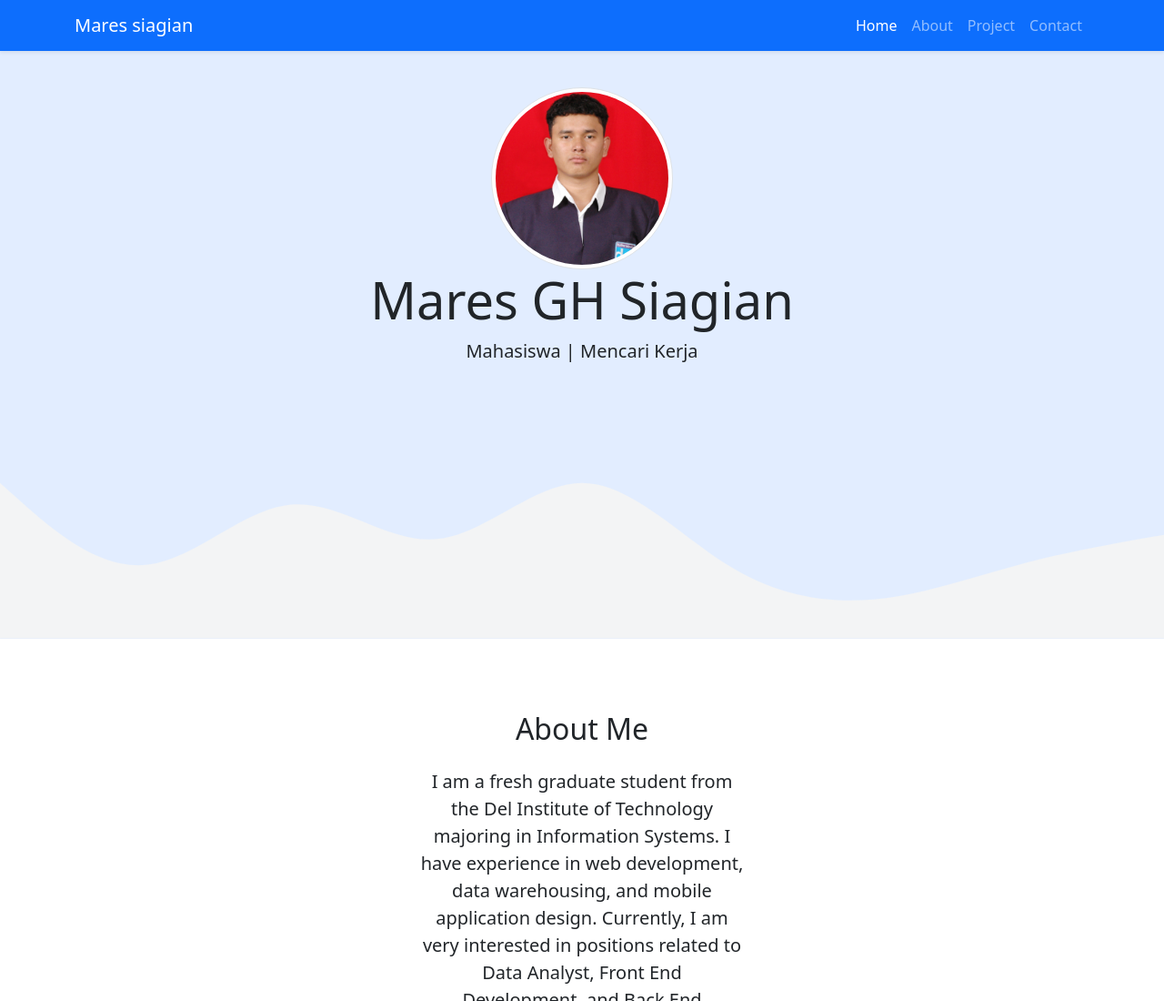
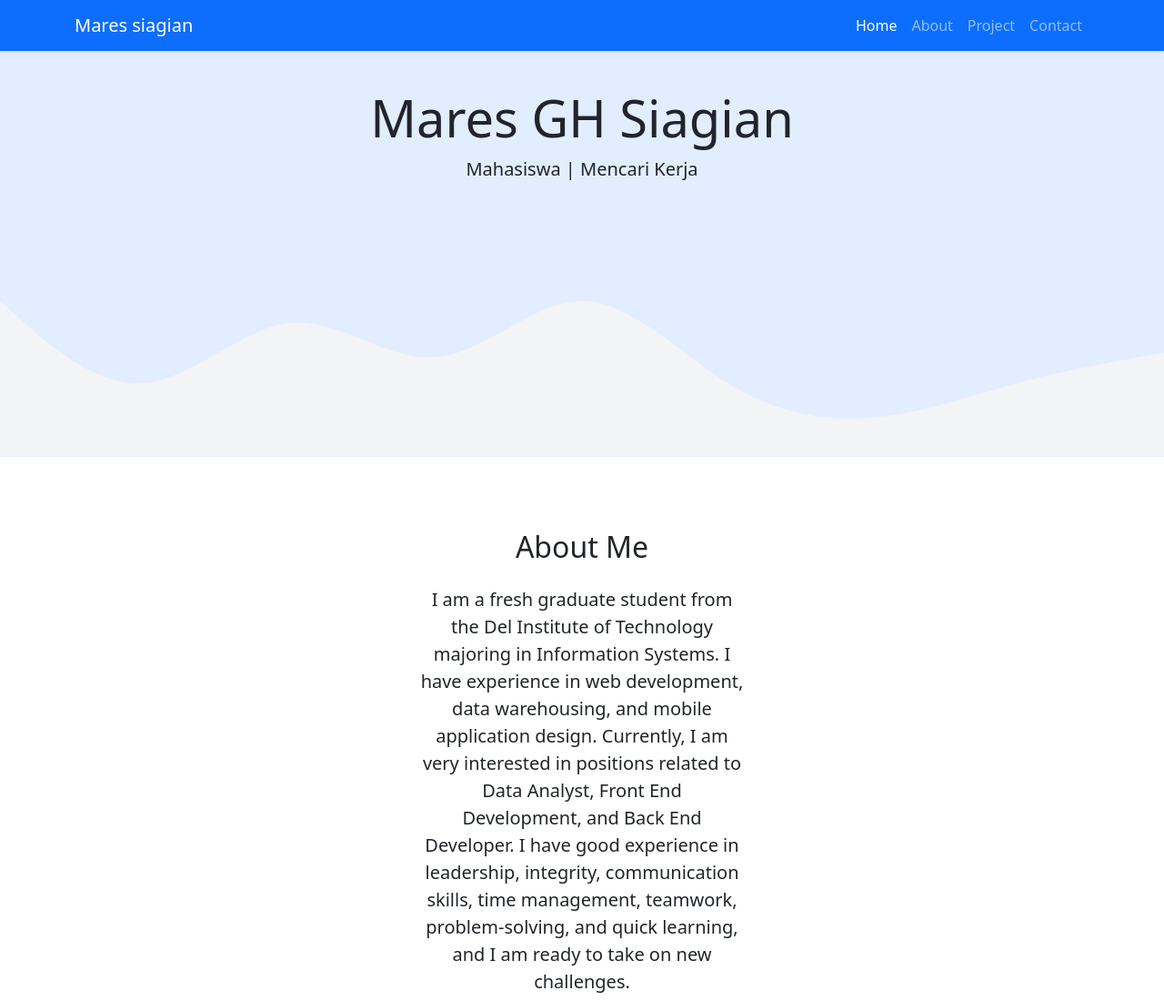
Before and after one commit to MaresGHSiagian/MaresGHSiagian.github.io, a plain HTML site: page index.html in a window 1280 px wide. Shown: the top 1100 px of the page at 91% size. Drawn offline with nearby package versions, Linux system fonts and the light colour scheme.

Commit message:
menghapus img

```diff
--- a/index.html
+++ b/index.html
@@ -42,7 +42,7 @@
     <!-- Ahkir nvbar -->
     <!-- jumbotron -->
     <div class="jumbotron text-center">
-      <img src="img/Mares.JPG" alt="Mares Siagian" width="200" class="rounded-circle img-thumbnail" />
+      <!-- <img src="img/Mares.JPG" alt="Mares Siagian" width="200" class="rounded-circle img-thumbnail" /> -->
       <h1 class="display-4">Mares GH Siagian</h1>
       <p class="lead">Mahasiswa | Mencari Kerja</p>
       <svg xmlns="http://www.w3.org/2000/svg" viewBox="0 0 1440 320">
```
